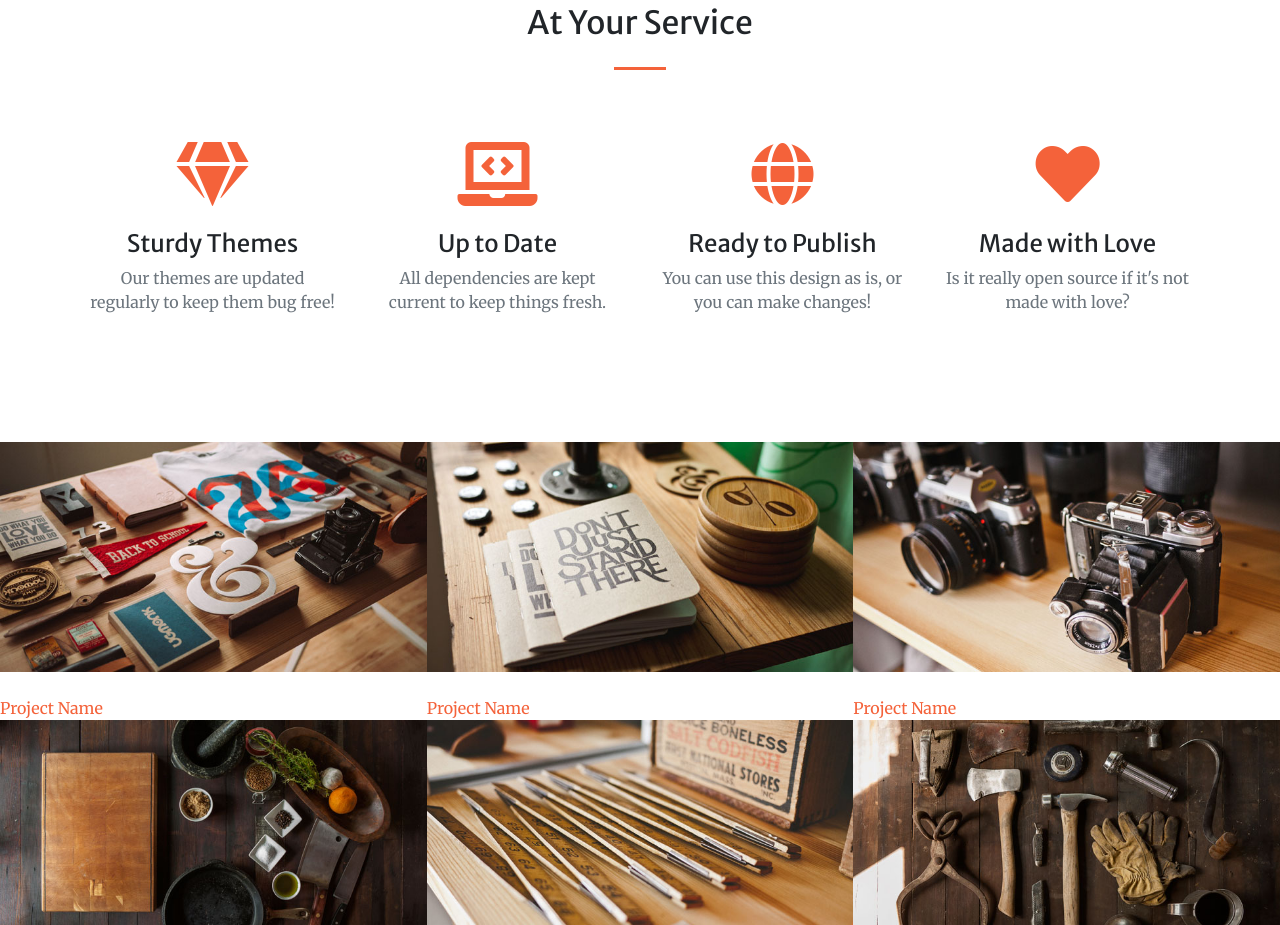
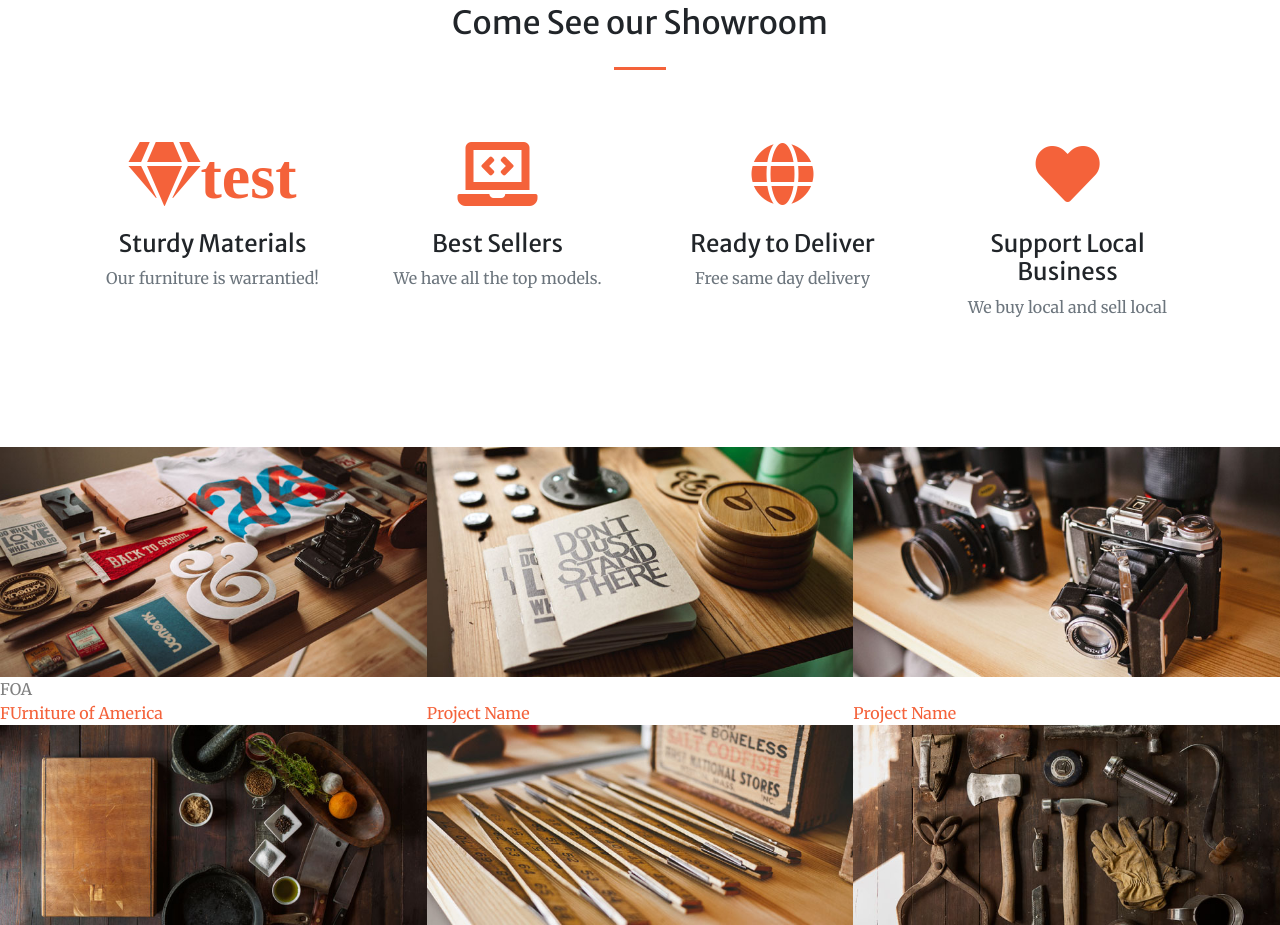
Before and after one commit to DISCOUNTFURNITURE/discountfurniturellc.github.io, a website with bundled scripts: page index.html in a window 1280 px wide. Shown: the part 1496-2421 px from the top of the page. Built offline with nearby package versions, Linux system fonts and the light colour scheme.

Commit message:
added showroom and updated one category

```diff
--- a/index.html
+++ b/index.html
@@ -88,35 +88,35 @@
   <!-- Services Section -->
   <section class="page-section" id="showroom">
     <div class="container">
-      <h2 class="text-center mt-0">At Your Service</h2>
+      <h2 class="text-center mt-0">Come See our Showroom</h2>
       <hr class="divider my-4">
       <div class="row">
         <div class="col-lg-3 col-md-6 text-center">
           <div class="mt-5">
-            <i class="fas fa-4x fa-gem text-primary mb-4"></i>
-            <h3 class="h4 mb-2">Sturdy Themes</h3>
-            <p class="text-muted mb-0">Our themes are updated regularly to keep them bug free!</p>
+            <i class="fas fa-4x fa-gem text-primary mb-4">test</i>
+            <h3 class="h4 mb-2">Sturdy Materials</h3>
+            <p class="text-muted mb-0">Our furniture is warrantied!</p>
           </div>
         </div>
         <div class="col-lg-3 col-md-6 text-center">
           <div class="mt-5">
             <i class="fas fa-4x fa-laptop-code text-primary mb-4"></i>
-            <h3 class="h4 mb-2">Up to Date</h3>
-            <p class="text-muted mb-0">All dependencies are kept current to keep things fresh.</p>
+            <h3 class="h4 mb-2">Best Sellers</h3>
+            <p class="text-muted mb-0">We have all the top models.</p>
           </div>
         </div>
         <div class="col-lg-3 col-md-6 text-center">
           <div class="mt-5">
             <i class="fas fa-4x fa-globe text-primary mb-4"></i>
-            <h3 class="h4 mb-2">Ready to Publish</h3>
-            <p class="text-muted mb-0">You can use this design as is, or you can make changes!</p>
+            <h3 class="h4 mb-2">Ready to Deliver</h3>
+            <p class="text-muted mb-0">Free same day delivery</p>
           </div>
         </div>
         <div class="col-lg-3 col-md-6 text-center">
           <div class="mt-5">
             <i class="fas fa-4x fa-heart text-primary mb-4"></i>
-            <h3 class="h4 mb-2">Made with Love</h3>
-            <p class="text-muted mb-0">Is it really open source if it's not made with love?</p>
+            <h3 class="h4 mb-2">Support Local Business</h3>
+            <p class="text-muted mb-0">We buy local and sell local</p>
           </div>
         </div>
       </div>
@@ -131,11 +131,11 @@
           <a class="portfolio-box" href="img/portfolio/fullsize/1.jpg">
             <img class="img-fluid" src="img/portfolio/thumbnails/1.jpg" alt="">
             <div class="portfolio-box-caption">
-              <div class="project-category text-white-50">
-                Category
+              <div class="project-category text-black-50">
+                FOA
               </div>
               <div class="project-name">
-                Project Name
+                FUrniture of America
               </div>
             </div>
           </a>
```
